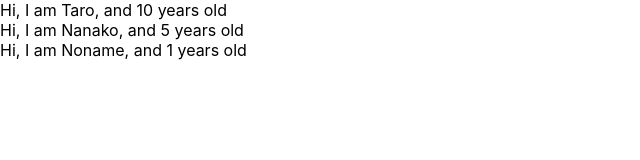
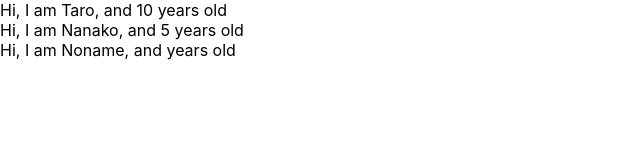
Before and after one commit to tsumuri-ohmiya/udemy-react-redux-crud-application, a React (Create React App) app: page / in a window 1280 px wide. Shown: the top 160 px of the page, without its empty margins (0-640 px from the left). Built offline with nearby package versions, Linux system fonts and the light colour scheme.

Commit message:
learn prop-types

```diff
--- a/src/App.js
+++ b/src/App.js
@@ -1,4 +1,5 @@
 import React from 'react';
+import PropTypes from 'prop-types'
 
 const App = () => {
   const profiles = [
@@ -28,8 +29,9 @@ const User = (props) => {
   return <div className="">Hi, I am {props.name}, and {props.age} years old</div>;
 }
 
-User.defaultProps = {
-  age: 1
+User.propTypes = {
+  name: PropTypes.string,
+  age: PropTypes.number.isRequired
 }
 
 export default App;
```
